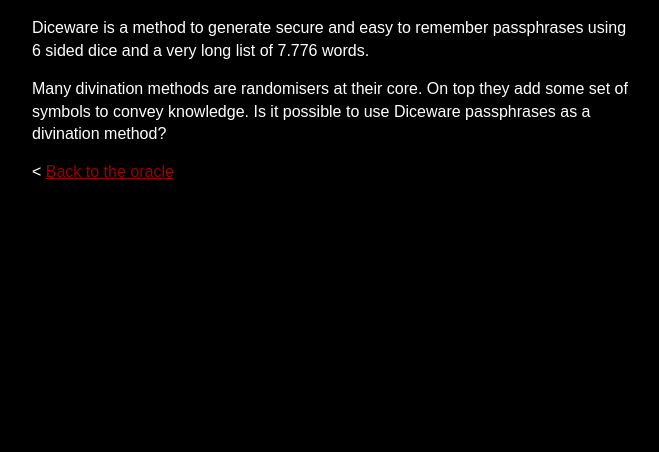
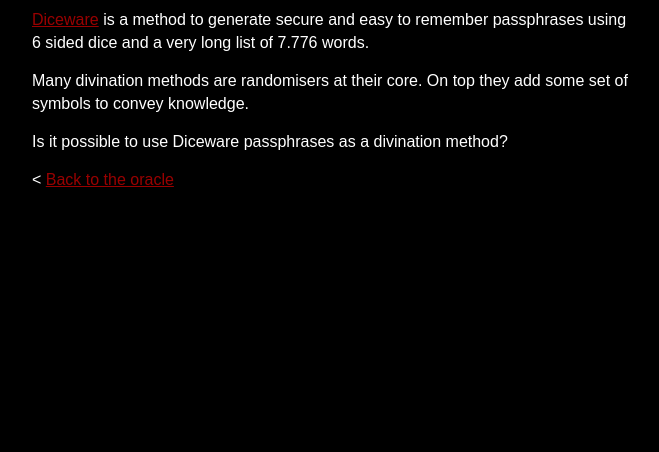
Before and after one commit to taolicus/pitonisa, a website: page client/about.html in a window 1280 px wide. Shown: the part 348-800 px from the top of the page, without its empty margins (308-967 px from the left). Drawn offline with Linux system fonts and the light colour scheme.

Commit message:
update about

```diff
--- a/client/about.html
+++ b/client/about.html
@@ -13,8 +13,9 @@
       <h1>Pitonisa: Diceware Divination</h1>
     </header>
     <section>
-      <p>Diceware is a method to generate secure and easy to remember passphrases using 6 sided dice and a very long list of 7.776 words.</p>
-      <p>Many divination methods are randomisers at their core. On top they add some set of symbols to convey knowledge. Is it possible to use Diceware passphrases as a divination method?</p>
+      <p><a href="https://diceware.dmuth.org/">Diceware</a> is a method to generate secure and easy to remember passphrases using 6 sided dice and a very long list of 7.776 words.</p>
+      <p>Many divination methods are randomisers at their core. On top they add some set of symbols to convey knowledge.</p>
+      <p>Is it possible to use Diceware passphrases as a divination method?</p>
       <p>< <a href="/">Back to the oracle</a></p>
     </section>
   </div>
```
